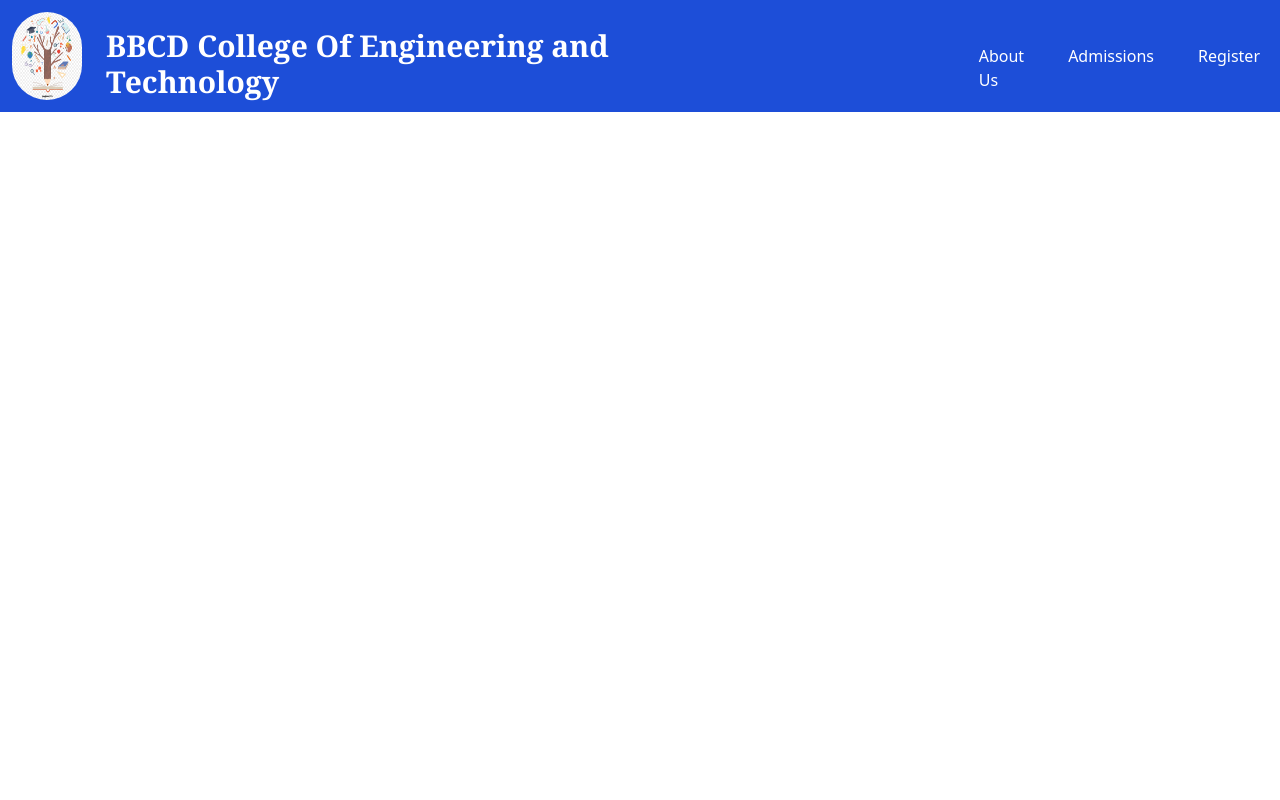
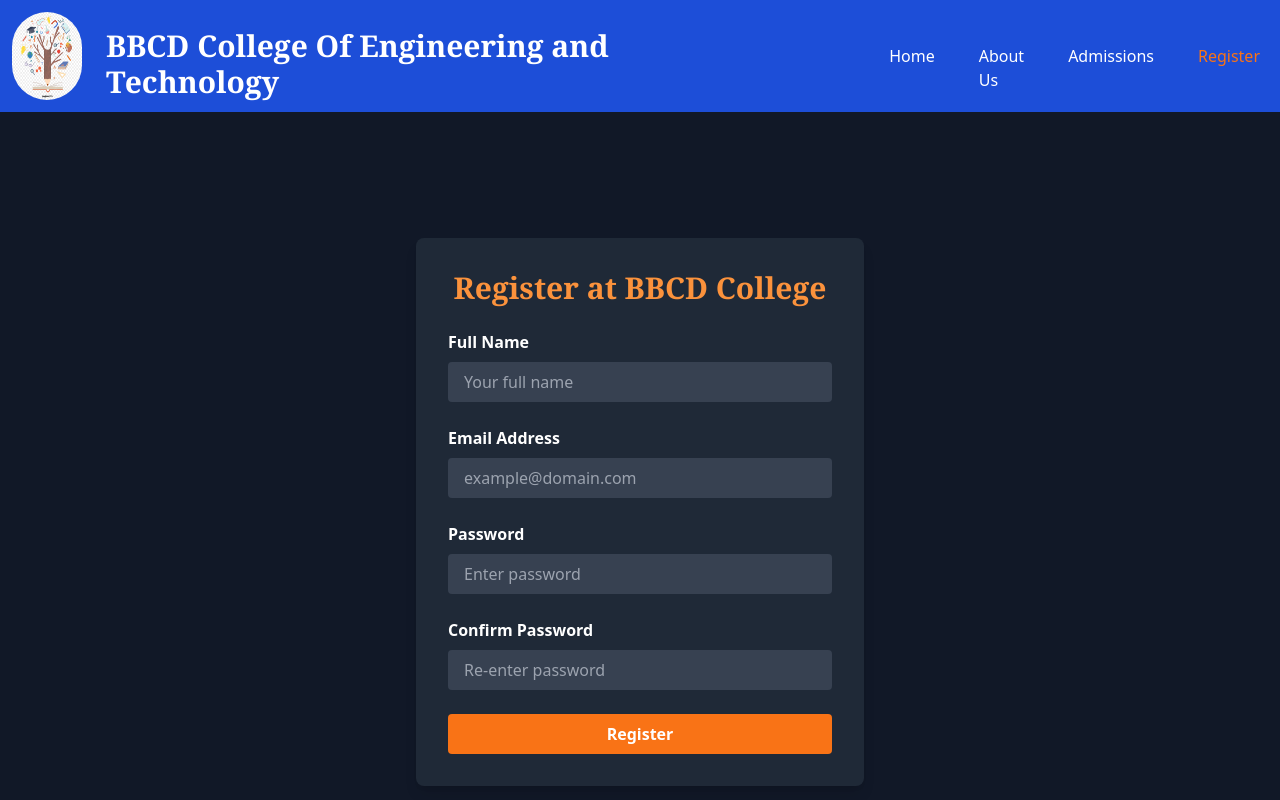
Before and after one commit to Bhavik9696/college-website, a React (Vite) app: page /register in a window 1280 px wide. Shown: the top 800 px of the page. Built offline with nearby package versions, Linux system fonts and the light colour scheme.

Commit message:
add About us page and Register form

```diff
--- a/src/App.jsx
+++ b/src/App.jsx
@@ -3,6 +3,8 @@ import Home from "./pages/Home";
 import Navbar from "./components/Navbar";
 import Footer from "./components/Footer";
 import Admissions from "./pages/Admissions";
+import AboutUs from "./pages/AboutUs";
+import Register from "./pages/Register";
 
 function App() {
   return (
@@ -13,6 +15,9 @@ function App() {
         <Routes>
           <Route path="/" element={<Home />} />
           <Route path="/admissions" element={<Admissions />} />
+          <Route path="/About-Us" element={<AboutUs />} />
+          <Route path="/register" element={<Register />} />
+
         </Routes>
       </main>
 
--- a/src/components/Navbar.jsx
+++ b/src/components/Navbar.jsx
@@ -12,7 +12,17 @@ function Navbar() {
         </h1>
         <div className="navsection hidden md:block md:flex  md:flex-col md:h-10 md:w-30 md:gap-2 p-2 lg:flex-row lg:mt-6 lg:ml-20 xl:ml-48">
           <NavLink
-            to="/courses"
+            to="/"
+            // className="text-white  rounded hover:bg-blue-700 transition lg:ml-6"
+
+            className={({isActive})=>{
+              return isActive?'text-orange-500 rounded hover:bg-blue-600 transition lg:ml-9':'text-white rounded hover:bg-blue-600 transition lg:ml-9';
+            }}
+          >
+            Home
+          </NavLink>
+          <NavLink
+            to="/About-Us"
             // className="text-white rounded hover:bg-blue-700 transition lg:ml-9"
             className={({isActive})=>{
                return isActive?'text-orange-500 rounded hover:bg-blue-600 transition lg:ml-9':'text-white rounded hover:bg-blue-600 transition lg:ml-9';
@@ -30,7 +40,7 @@ function Navbar() {
             Admissions
           </NavLink>
           <NavLink
-            to="/faculty"
+            to="/register"
             // className="text-white  rounded hover:bg-blue-700 transition lg:ml-6"
 
             className={({isActive})=>{
@@ -39,6 +49,7 @@ function Navbar() {
           >
             Register
           </NavLink>
+
         </div>
       </header>
     </div>
--- /dev/null
+++ b/src/pages/AboutUs.jsx
@@ -0,0 +1,43 @@
+import React from "react";
+
+const AboutUs = () => {
+  return (
+    <div className="min-h-screen bg-gray-900 text-white px-6 py-10 md:px-20 lg:px-40">
+      <h1 className="text-4xl font-bold mb-6 text-orange-400 font-serif">
+        About BBCD College of Technology
+      </h1>
+      <div className="para font-mono pl-11 pr-11">
+
+      <p className="mb-6 leading-relaxed">
+        BBCD College of Technology is a premier institution committed to
+        excellence in engineering education, research, and innovation. Since
+        its establishment, the college has been dedicated to nurturing talented
+        individuals and equipping them with cutting-edge knowledge and skills.
+      </p>
+
+      <p className="mb-6 leading-relaxed  ">
+        Our state-of-the-art campus provides a vibrant learning environment
+        with modern laboratories, well-equipped libraries, and collaborative
+        spaces. We focus on fostering creativity, critical thinking, and
+        leadership qualities to prepare students for the challenges of the
+        professional world.
+      </p>
+
+      <p className="mb-6 leading-relaxed">
+        The faculty at BBCD College consists of experienced educators and
+        industry experts dedicated to mentoring students and guiding them
+        towards academic and career success. We also actively collaborate with
+        industries and research institutions to keep our curriculum relevant
+        and to provide students with practical exposure.
+      </p>
+
+      <p className="mb-6 text-lg leading-relaxed ">
+        Join BBCD College of Technology to embark on a transformative journey
+        where knowledge meets innovation, and dreams turn into reality.
+      </p>
+      </div>
+    </div>
+  );
+};
+
+export default AboutUs;
--- a/src/pages/Admissions.jsx
+++ b/src/pages/Admissions.jsx
@@ -1,9 +1,45 @@
+import React from "react";
+
 const Admissions = () => {
   return (
-    <div>
-      <h1 className="text-2xl font-semibold mb-4">Admissions</h1>
-      <p>Here is some info about admissions...</p>
-      {/* Add your admission related content */}
+    <div className="min-h-screen bg-gray-900 text-white px-6 py-10 md:px-20 lg:px-40">
+      <h1 className="text-4xl font-bold mb-6 text-orange-400 font-serif">
+        Admissions at BBCD College of Technology
+      </h1>
+
+      <p className="mb-6 text-lg leading-relaxed font-light text-gray-300">
+        Welcome to the Admissions portal of BBCD College of Technology. We are
+        dedicated to selecting the best and brightest minds to join our
+        academic community. Our admissions process is designed to be
+        transparent, fair, and student-friendly.
+      </p>
+
+      <h2 className="text-2xl font-semibold mb-4 text-orange-300">
+        Admission Criteria
+      </h2>
+      <ul className="list-disc list-inside mb-6 text-gray-300 space-y-2">
+        <li>Successful completion of 12th grade or equivalent with required marks.</li>
+        <li>Entrance examination scores (if applicable).</li>
+        <li>Submission of all required documents before deadlines.</li>
+        <li>Personal interview or counseling session (if required).</li>
+      </ul>
+
+      <h2 className="text-2xl font-semibold mb-4 text-orange-300">
+        How to Apply
+      </h2>
+      <ol className="list-decimal list-inside mb-6 text-gray-300 space-y-2">
+        <li>Visit our official admissions portal online.</li>
+        <li>Fill in the application form with accurate details.</li>
+        <li>Upload necessary documents such as mark sheets, certificates, and ID proof.</li>
+        <li>Pay the application fee via online payment methods.</li>
+        <li>Submit your application and note down your application number.</li>
+      </ol>
+
+      <p className="mb-6 text-lg leading-relaxed font-light text-gray-300">
+        For any assistance or queries regarding admissions, please contact our
+        admissions office at <a href="mailto:admissions@bbcdtech.edu" className="text-orange-400 underline">admissions@bbcdtech.edu</a> or call
+        +91 98348 58463.
+      </p>
     </div>
   );
 };
--- /dev/null
+++ b/src/pages/Register.jsx
@@ -0,0 +1,104 @@
+import React, { useState } from "react";
+
+const Register = () => {
+  const [formData, setFormData] = useState({
+    fullName: "",
+    email: "",
+    password: "",
+    confirmPassword: "",
+  });
+
+  const handleChange = (e) => {
+    setFormData(prev => ({ ...prev, [e.target.name]: e.target.value }));
+  };
+
+  const handleSubmit = (e) => {
+    e.preventDefault();
+    // Add validation and submit logic here
+    alert("Registration submitted!");
+  };
+
+  return (
+    <div className="min-h-screen bg-gray-900 text-white flex items-center justify-center px-6 py-10">
+      <div className="w-full max-w-md bg-gray-800 rounded-lg shadow-lg p-8">
+        <h1 className="text-3xl font-bold mb-6 text-orange-400 font-serif text-center">
+          Register at BBCD College
+        </h1>
+        <form onSubmit={handleSubmit} className="space-y-6">
+          <div>
+            <label htmlFor="fullName" className="block mb-2 font-semibold">
+              Full Name
+            </label>
+            <input
+              type="text"
+              id="fullName"
+              name="fullName"
+              value={formData.fullName}
+              onChange={handleChange}
+              required
+              className="w-full px-4 py-2 rounded bg-gray-700 text-white focus:outline-none focus:ring-2 focus:ring-orange-400"
+              placeholder="Your full name"
+            />
+          </div>
+
+          <div>
+            <label htmlFor="email" className="block mb-2 font-semibold">
+              Email Address
+            </label>
+            <input
+              type="email"
+              id="email"
+              name="email"
+              value={formData.email}
+              onChange={handleChange}
+              required
+              className="w-full px-4 py-2 rounded bg-gray-700 text-white focus:outline-none focus:ring-2 focus:ring-orange-400"
+              placeholder="example@domain.com"
+            />
+          </div>
+
+          <div>
+            <label htmlFor="password" className="block mb-2 font-semibold">
+              Password
+            </label>
+            <input
+              type="password"
+              id="password"
+              name="password"
+              value={formData.password}
+              onChange={handleChange}
+              required
+              className="w-full px-4 py-2 rounded bg-gray-700 text-white focus:outline-none focus:ring-2 focus:ring-orange-400"
+              placeholder="Enter password"
+            />
+          </div>
+
+          <div>
+            <label htmlFor="confirmPassword" className="block mb-2 font-semibold">
+              Confirm Password
+            </label>
+            <input
+              type="password"
+              id="confirmPassword"
+              name="confirmPassword"
+              value={formData.confirmPassword}
+              onChange={handleChange}
+              required
+              className="w-full px-4 py-2 rounded bg-gray-700 text-white focus:outline-none focus:ring-2 focus:ring-orange-400"
+              placeholder="Re-enter password"
+            />
+          </div>
+
+          <button
+            type="submit"
+            className="w-full bg-orange-500 hover:bg-orange-600 text-white font-semibold py-2 rounded transition"
+          >
+            Register
+          </button>
+        </form>
+      </div>
+    </div>
+  );
+};
+
+export default Register;
```
